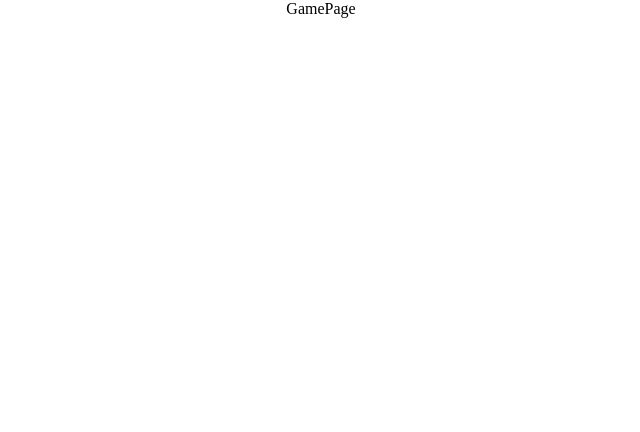
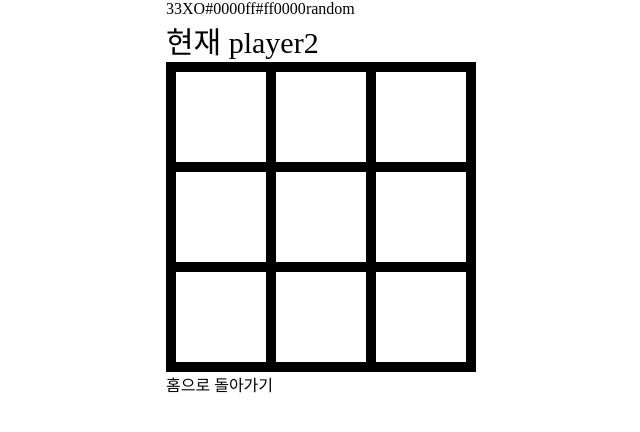
Before and after one commit to yunbiyomi/tictactoe-game, a React (Create React App) app: page /game in a window 1280 px wide. Shown: the top 432 px of the page, without its empty margins (319-959 px from the left). Built offline with nearby package versions, Linux system fonts and the light colour scheme; the HTML template or start-up script is replaced by a standard one.

Commit message:
✨ Feat : Tic Tac Toe 게임 기능 구현

```diff
--- a/src/components/GameBoard.jsx
+++ b/src/components/GameBoard.jsx
@@ -1,23 +1,86 @@
-import React from 'react'
+import React, { useState } from 'react'
 import styled from 'styled-components'
 import Square from './Square'
 
-const GameBoard = ({ size }) => {
-  // size수만큼 칸 생성해주는 함수
+const GameBoard = ({ size, currentPlayer, player1Mark, player2Mark, setCurrentPlayer, winCondition }) => {
+  const [board, setBoard] = useState(Array(size).fill(Array(size).fill('')));
+
+  // 승리 조건을 검사하는 함수
+  const checkWin = (row, col) => {
+    const markToCheck = currentPlayer === 'player1' ? player1Mark : player2Mark;
+
+    // 가로, 세로, 대각선 방향으로 승리 조건을 검사합니다.
+    const directions = [
+      [[0, 1], [0, -1]], // 가로
+      [[1, 0], [-1, 0]], // 세로
+      [[1, 1], [-1, -1]], // 대각선 (왼쪽 위에서 오른쪽 아래)
+      [[1, -1], [-1, 1]] // 대각선 (오른쪽 위에서 왼쪽 아래)
+    ];
+
+    for (const direction of directions) {
+      let count = 1;
+
+      for (const d of direction) {
+        let r = row + d[0];
+        let c = col + d[1];
+
+        while (r >= 0 && r < size && c >= 0 && c < size && board[r][c] === markToCheck) {
+          count++;
+          r += d[0];
+          c += d[1];
+        }
+      }
+
+      if (count >= winCondition) {
+        return true; // 승리 조건 충족
+      }
+    }
+
+    return false;
+  };
+
+  // 칸 클릭시 플레이어 별 알맞은 마크 표시해주는 함수
+  const handleSquareClick = (row, col) => {
+    if (currentPlayer && board[row][col] === '') {
+      const newBoard = board.map((rowArr, rowIndex) => {
+        if (rowIndex === row) {
+          return rowArr.map((val, colIndex) => {
+            if (colIndex === col) {
+              return currentPlayer === 'player1' ? player1Mark : player2Mark;
+            }
+            return val;
+          });
+        }
+        return rowArr;
+      });
+      setBoard(newBoard);
+
+      // 게임 종료 여부 검사
+      if (checkWin(row, col)) {
+        setTimeout(() => {
+          alert(`${currentPlayer}가 승리하였습니다!`);
+        }, 0);
+        setCurrentPlayer(null);
+        // 게임 종료 후 필요한 작업 수행
+      } else {
+        setCurrentPlayer(currentPlayer === 'player1' ? 'player2' : 'player1');
+      }
+    }
+  };
+
+  // size의 수만큼 칸을 생성해주는 함수
   const renderRows = () => {
-    const rows = [];
-    for (let i = 0; i < size; i++) {
-      const rowSquares = [];
-      for (let j = 0; j < size; j++) {
-        rowSquares.push(<Square key={`${i * size + j}`} value=''/>);
-      }
-      rows.push(
-        <GameBoardRow key={i}>
-          {rowSquares}
-        </GameBoardRow>
-      );
-    }
-    return rows;
+    return board.map((rowArr, rowIndex) => (
+      <GameBoardRow key={rowIndex}>
+        {rowArr.map((val, colIndex) => (
+          <Square
+            key={`${rowIndex}-${colIndex}`}
+            value={val}
+            onClick={() => handleSquareClick(rowIndex, colIndex)}
+          />
+        ))}
+      </GameBoardRow>
+    ));
   }
 
   return (
--- a/src/pages/GamePage.jsx
+++ b/src/pages/GamePage.jsx
@@ -1,9 +1,55 @@
-import React from 'react'
+import React, { useEffect, useState } from 'react'
+import { useSelector } from 'react-redux'
+import GameBoard from '../components/GameBoard';
+import styled from 'styled-components';
+import { Link } from 'react-router-dom';
 
 const GamePage = () => {
+  const gameBoardSize = useSelector(state => state.gameSettings.gameBoardSize);
+  const winCondition = useSelector(state => state.gameSettings.winCondition);
+  const player1Mark = useSelector(state => state.gameSettings.player1Mark);
+  const player2Mark = useSelector(state => state.gameSettings.player2Mark);
+  const player1MarkColor = useSelector(state => state.gameSettings.player1MarkColor);
+  const player2MarkColor = useSelector(state => state.gameSettings.player2MarkColor);
+  const startPlayer = useSelector(state => state.gameSettings.startPlayer);
+
+  const [currentPlayer, setCurrentPlayer] = useState(null);
+
+  // 시작 플레이어 선택에 따라 먼저 시작할 플레이어 정해주는 함수
+  useEffect(() => {
+    if(startPlayer === 'random') {
+      const randomplayer = Math.random() < 0.5 ? 'player1' : 'player2';
+      setCurrentPlayer(randomplayer);
+    } else {
+      setCurrentPlayer(startPlayer);
+    }
+  }, [startPlayer]);
+
   return (
-    <div>GamePage</div>
+    <div>
+      {gameBoardSize}
+      {winCondition}
+      {player1Mark}
+      {player2Mark}
+      {player1MarkColor}
+      {player2MarkColor}
+      {startPlayer}
+      {
+        currentPlayer ?
+          <STitle>현재 {currentPlayer}</STitle> :
+          <STitle>게임이 끝났습니다.</STitle>
+      }
+      <GameBoard size={gameBoardSize} currentPlayer={currentPlayer} player1Mark={player1Mark} player2Mark={player2Mark} setCurrentPlayer={setCurrentPlayer} winCondition={winCondition}/>
+      <SLink to='/'>홈으로 돌아가기</SLink>
+    </div>
   )
 }
 
 export default GamePage
+
+const STitle = styled.div`
+  font-size: 30px;
+`;
+
+const SLink = styled(Link)`
+`;
```
